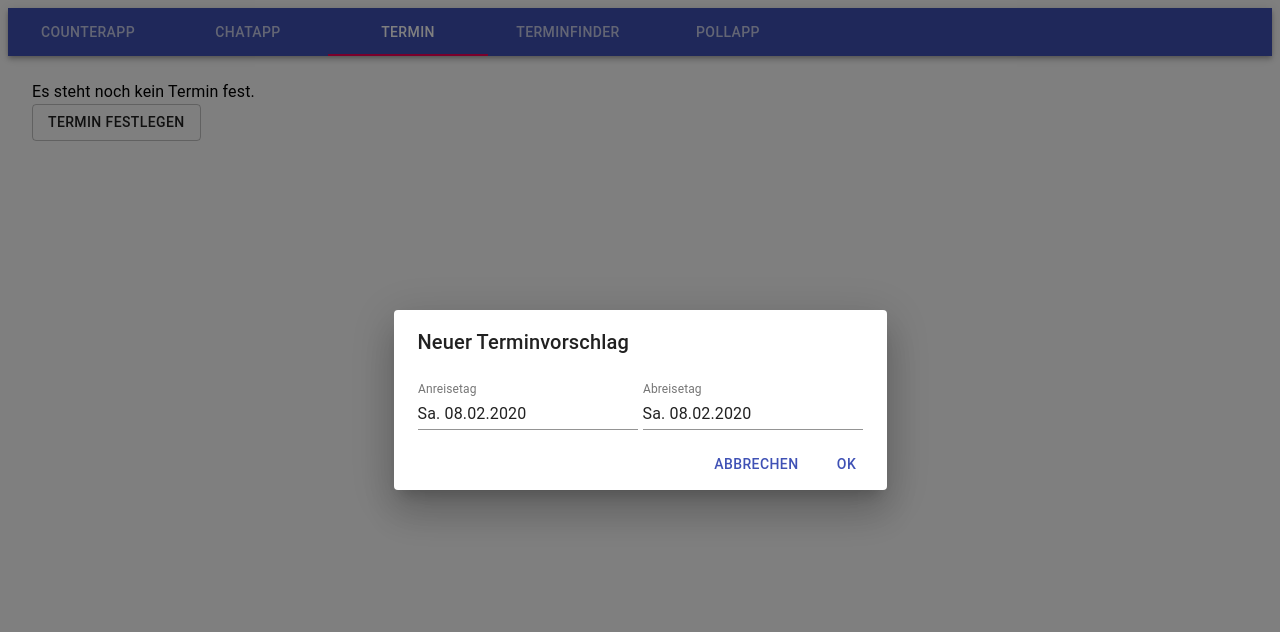
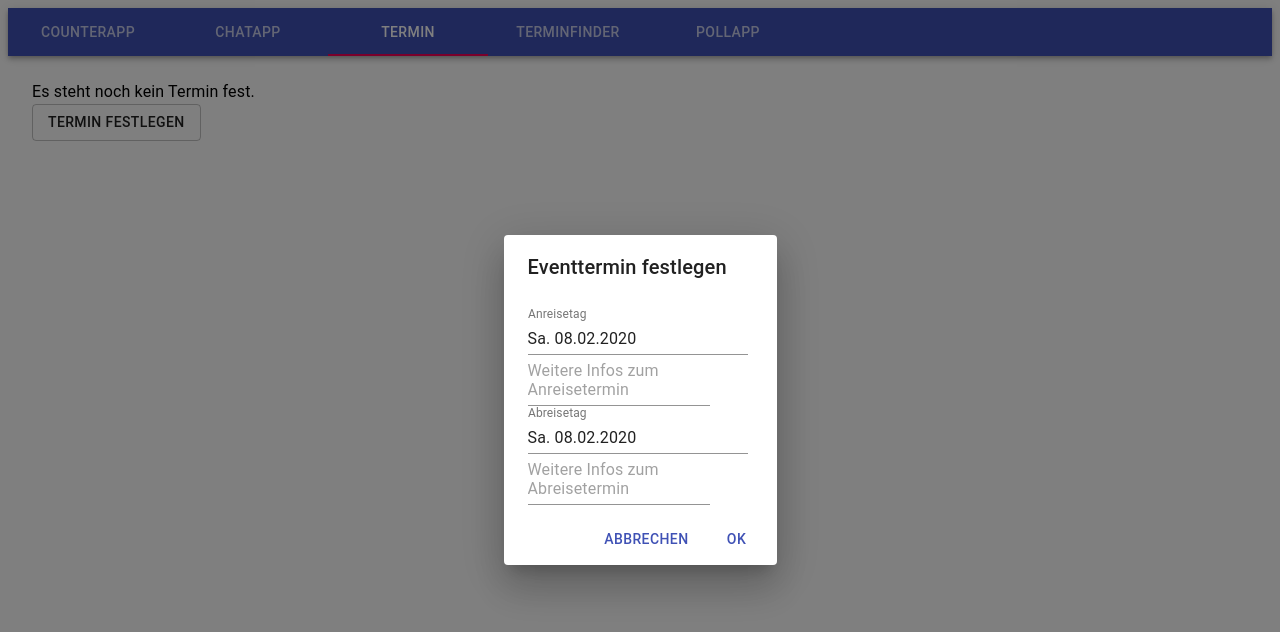
Before and after one commit to Axillarator/react-dojo, a React (Create React App) app: page / in a window 1280 px wide. Both pictures are taken after a click on the button "TERMIN FESTLEGEN". Shown: the top 632 px of the page. Built offline with nearby package versions, Linux system fonts and the light colour scheme.

Commit message:
add text feature to DateOverview

```diff
--- a/src/Components/Termin/Termin/DateOverview.tsx
+++ b/src/Components/Termin/Termin/DateOverview.tsx
@@ -44,6 +44,16 @@ export default function DateOverview() {
 
     const [startDatePopUp, updateStartDatePopUp] = useState<MaterialUiPickersDate>(moment());
     const [endDatePopUp, updateEndDatePopUp] = useState<MaterialUiPickersDate>(moment());
+    const [startDescriptionPopUp, setStartDescriptionPopUp] = useState<string>("");
+    const [endDescriptionPopUp, setEndDescriptionPopUp] = useState<string>("");
+
+    const onSetStartDateDescriptionInput = (event: React.ChangeEvent<HTMLInputElement>) => {
+        setStartDescriptionPopUp(event.target.value);
+    };
+
+    const onSetEndDateDescriptionInput = (event: React.ChangeEvent<HTMLInputElement>) => {
+        setEndDescriptionPopUp(event.target.value);
+    };
 
     const [openStartDatePicker, updateStartDatePicker] = useState(false);
     const [openEndDatePicker, updateEndDatePicker] = useState(false);
@@ -72,7 +82,9 @@ export default function DateOverview() {
         toggleShowEditDateDialog(false);
         const result = {...eventDate};
         result.startDate = startDatePopUp;
+        result.startDescription = startDescriptionPopUp;
         result.endDate = endDatePopUp;
+        result.endDescription = endDescriptionPopUp;
         setEventDate(result);
     };
 
@@ -133,6 +145,10 @@ export default function DateOverview() {
                     handleEndDatePicker={() => {
                         updateEndDatePicker(!openEndDatePicker)
                     }}
+                    inputValueStartDateDescription={startDescriptionPopUp}
+                    handleInputValueStartDateChange={onSetStartDateDescriptionInput}
+                    inputValueEndDateDescription={endDescriptionPopUp}
+                    handleInputValueEndDateChange={onSetEndDateDescriptionInput}
                 />
         </div>
     )
--- a/src/Components/Termin/Termin/EditDateOverviewDialog.tsx
+++ b/src/Components/Termin/Termin/EditDateOverviewDialog.tsx
@@ -1,6 +1,6 @@
 import * as React from "react";
-import {MouseEventHandler} from "react";
-import {createStyles, makeStyles, Theme} from "@material-ui/core";
+import {ChangeEventHandler, MouseEventHandler} from "react";
+import {createStyles, makeStyles, TextField, Theme} from "@material-ui/core";
 import Dialog from "@material-ui/core/Dialog";
 import DialogTitle from "@material-ui/core/DialogTitle";
 import DialogContent from "@material-ui/core/DialogContent";
@@ -30,6 +30,11 @@ interface Props {
     handleEndDateChange: (date: MaterialUiPickersDate) => void
     endDatePickerIsOpen: boolean
     handleEndDatePicker: () => void
+    inputValueStartDateDescription: string
+    handleInputValueStartDateChange: ChangeEventHandler
+    inputValueEndDateDescription: string
+    handleInputValueEndDateChange: ChangeEventHandler
+
 }
 
 export default function EditDateOverviewDialog(props: Props) {
@@ -37,7 +42,7 @@ export default function EditDateOverviewDialog(props: Props) {
 
     return (
         <Dialog open={props.open} onClose={props.handleClose} aria-labelledby="form-dialog-title">
-            <DialogTitle id="form-dialog-title">Neuer Terminvorschlag</DialogTitle>
+            <DialogTitle id="form-dialog-title">Eventtermin festlegen</DialogTitle>
             <DialogContent>
                 <MuiPickersUtilsProvider utils={MomentUtils}>
                     <DatePicker
@@ -50,6 +55,14 @@ export default function EditDateOverviewDialog(props: Props) {
                         format={"dd. DD.MM.YYYY"}
                         label="Anreisetag"
                     />
+                    <br/>
+                    <TextField
+                        placeholder="Weitere Infos zum Anreisetermin"
+                        multiline
+                        value={props.inputValueStartDateDescription}
+                        onChange={props.handleInputValueStartDateChange}
+                    />
+                    <br/>
                     <DatePicker
                         open={props.endDatePickerIsOpen}
                         onOpen={props.handleEndDatePicker}
@@ -60,6 +73,13 @@ export default function EditDateOverviewDialog(props: Props) {
                         label="Abreisetag"
                         minDate={props.selectedStartDate}
                         minDateMessage={"Abreise- vor Anreisetag!"}
+                    />
+                    <br/>
+                    <TextField
+                        placeholder="Weitere Infos zum Abreisetermin"
+                        multiline
+                        value={props.inputValueEndDateDescription}
+                        onChange={props.handleInputValueEndDateChange}
                     />
                 </MuiPickersUtilsProvider>
             </DialogContent>
```
